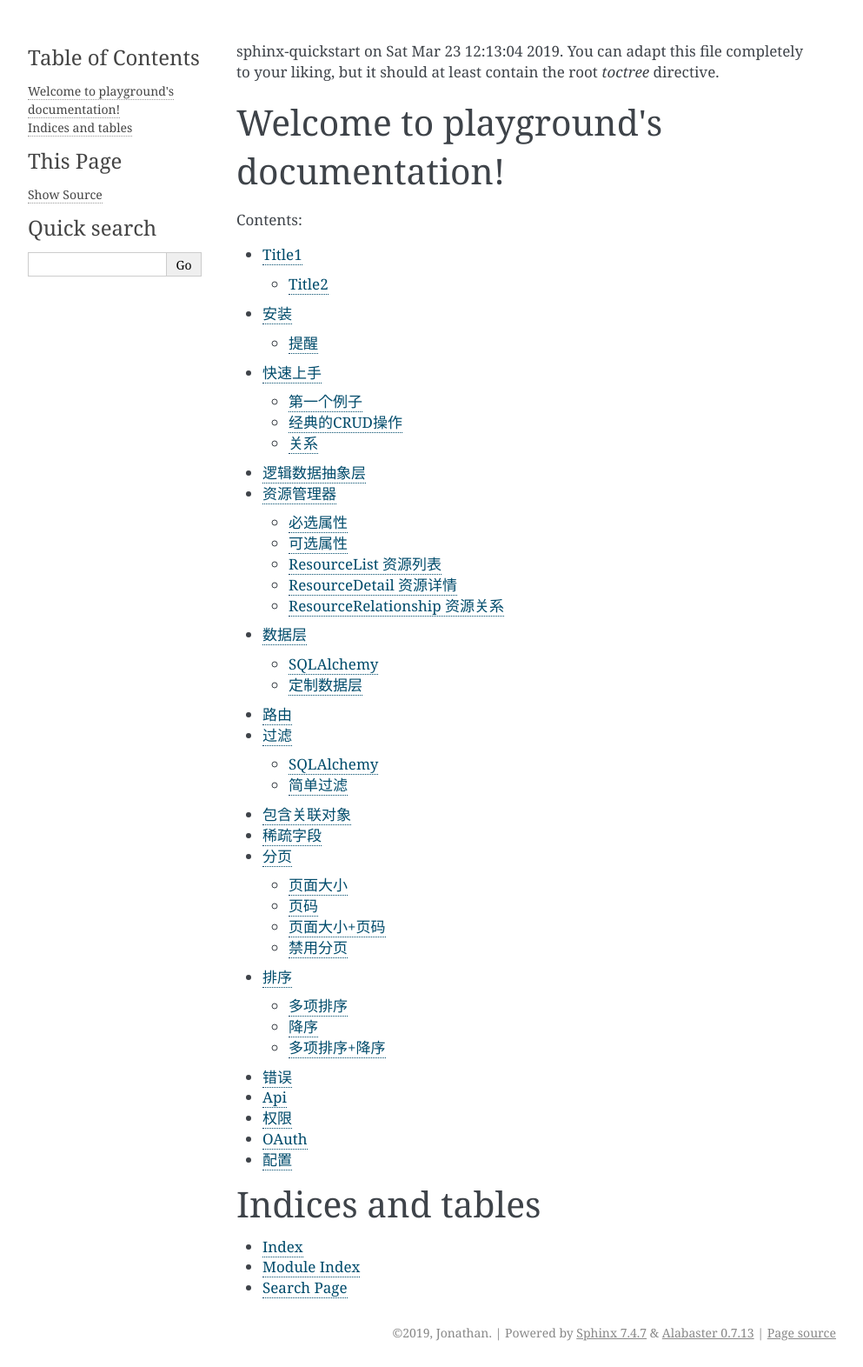
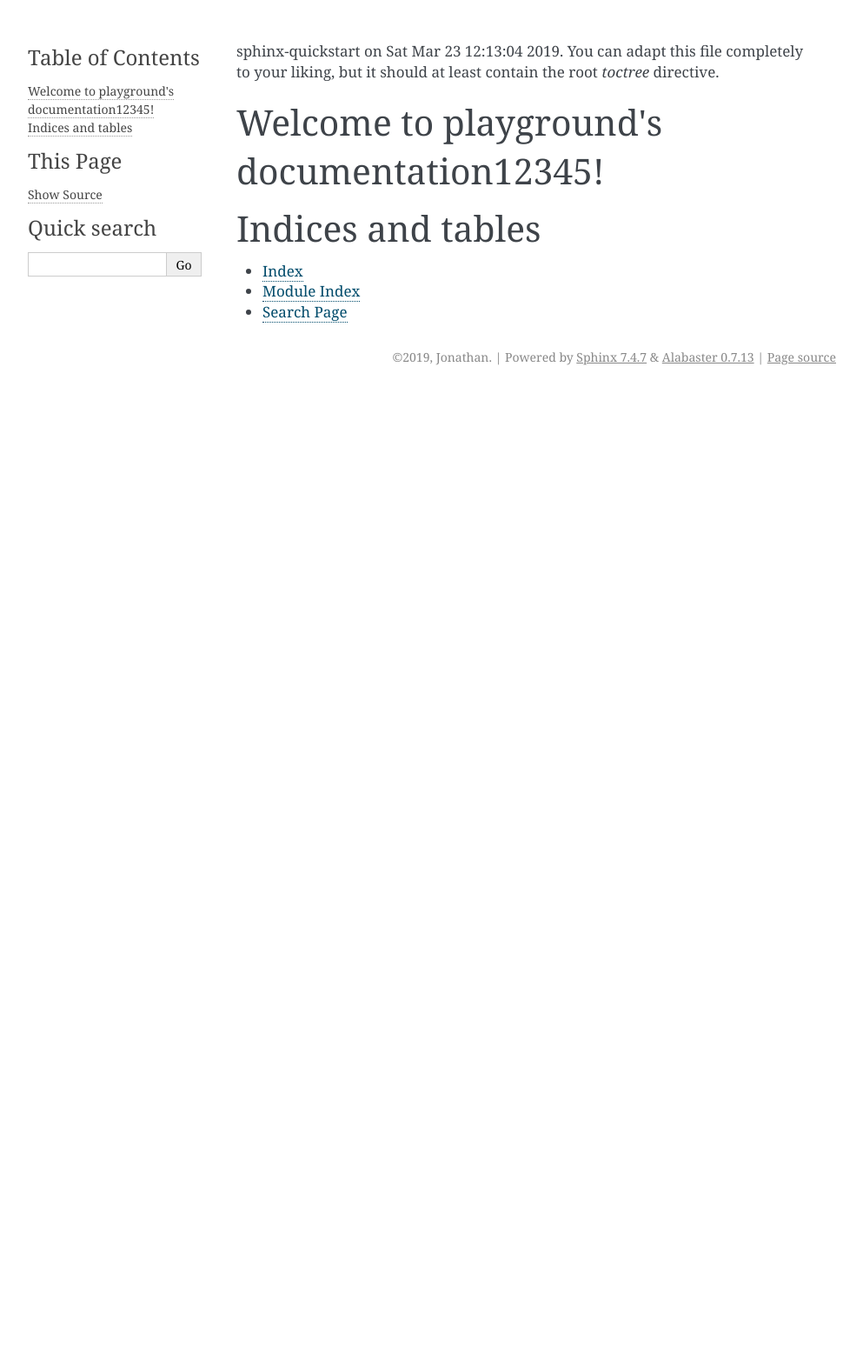
Before and after one commit to ShakeM/docs, a Sphinx documentation site: the page built from source/index.rst, in a window 1280 px wide. Shown: the whole page at 87% size, without its empty margins (148-1141 px from the left). Built offline with Sphinx 7.4.7, drawn with Linux system fonts in a browser that asks for light colours; after the commit the page ends 900 px from its top, so only the background shows below that.

Commit message:
测试构建

```diff
--- a/source/example.md
+++ /dev/null
@@ -1,5 +0,0 @@
-# Title1
-## Title2
-### Title3
-### Title4
-### Title5
--- a/source/index.rst
+++ b/source/index.rst
@@ -3,30 +3,12 @@ sphinx-quickstart on Sat Mar 23 12:13:04 2019.
 You can adapt this file completely to your liking, but it should at least
 contain the root `toctree` directive.
 
-Welcome to playground's documentation!
+Welcome to playground's documentation12345!
 ======================================
 
 .. toctree::
    :maxdepth: 2
    :caption: Contents:
-
-   example
-   01-安装
-   02-快速上手.md
-   03-逻辑数据抽象层.md
-   04-资源管理器.md
-   05-数据层.md
-   06-路由.md
-   07-过滤.md
-   08-包含关联对象.md
-   09-稀疏字段.md
-   10-分页.md
-   11-排序.md
-   12-错误.md
-   13-Api.md
-   14-权限.md
-   15-OAuth.md
-   16-配置.md
 
 
 
```
